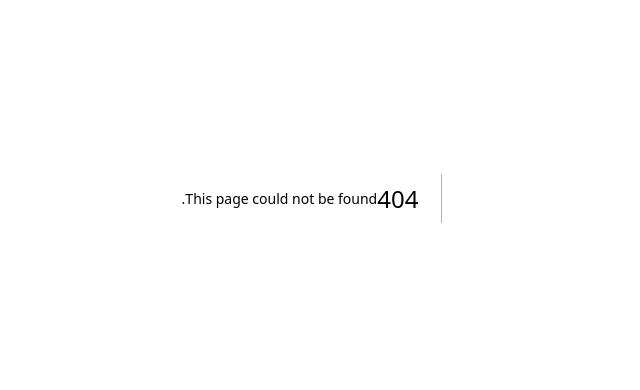
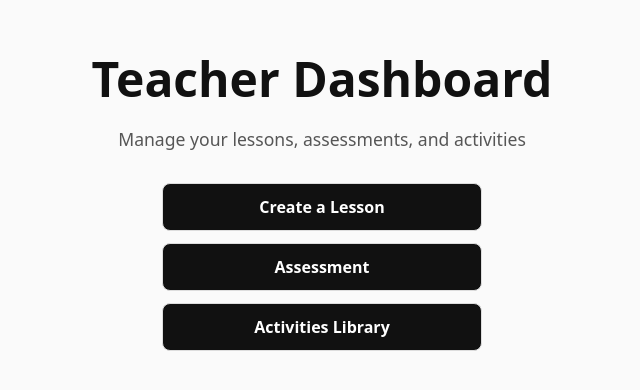
Before and after one commit to khaldoonismail/Ritmo, a Next.js app: page /academy/teacher in a window 1280 px wide. Before the commit this address had no page. Shown: the part 202-592 px from the top of the page, without its empty margins (318-958 px from the left). Built offline with nearby package versions, Linux system fonts and the light colour scheme.

Commit message:
Add teacher dashboard with lesson creation, assessment, and activities sections

```diff
--- /dev/null
+++ b/app/academy/teacher/page.tsx
@@ -0,0 +1,60 @@
+import Link from "next/link";
+
+export default function TeacherDashboard() {
+  const sections = [
+    { label: "Create a Lesson", href: "/academy/teacher/create-lesson" },
+    { label: "Assessment", href: "/academy/teacher/assessment" },
+    { label: "Activities Library", href: "/academy/teacher/activities" },
+  ];
+
+  return (
+    <main
+      style={{
+        minHeight: "100vh",
+        display: "flex",
+        flexDirection: "column",
+        alignItems: "center",
+        justifyContent: "center",
+        gap: "1rem",
+        textAlign: "center",
+        padding: "2rem",
+      }}
+    >
+      <h1 style={{ fontSize: "3rem", fontWeight: 800, margin: 0 }}>
+        Teacher Dashboard
+      </h1>
+      <p style={{ fontSize: "1.1rem", opacity: 0.7, margin: 0 }}>
+        Manage your lessons, assessments, and activities
+      </p>
+      <div
+        style={{
+          display: "flex",
+          flexDirection: "column",
+          gap: "0.75rem",
+          width: "100%",
+          maxWidth: "320px",
+          marginTop: "1rem",
+        }}
+      >
+        {sections.map((s) => (
+          <Link
+            key={s.href}
+            href={s.href}
+            style={{
+              fontSize: "1rem",
+              fontWeight: 700,
+              padding: "0.75rem 1rem",
+              borderRadius: "8px",
+              border: "1px solid #ddd",
+              background: "#111",
+              color: "#fff",
+              textDecoration: "none",
+            }}
+          >
+            {s.label}
+          </Link>
+        ))}
+      </div>
+    </main>
+  );
+}
```
Also changed, not shown: app/academy/teacher/activities/page.tsx (added, +37 -0 lines), app/academy/teacher/assessment/page.tsx (added, +37 -0 lines), app/academy/teacher/create-lesson/page.tsx (added, +37 -0 lines).
